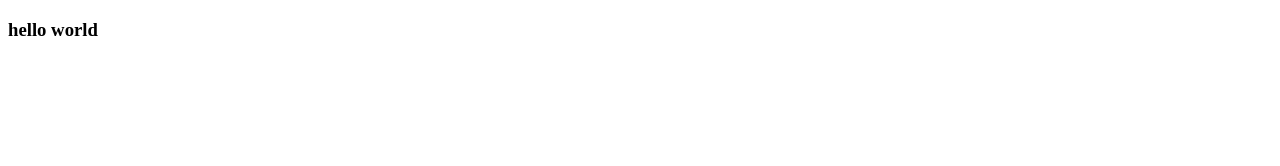
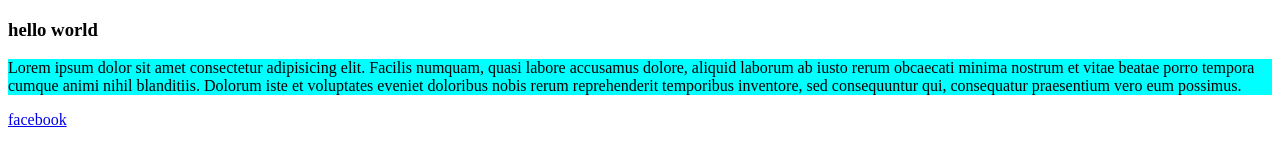
Before and after one commit to GaneshTaralekar/SigmaWebdevelopmentCourse, a plain HTML site: page video34567/structure.html in a window 1280 px wide. Drawn offline with Linux system fonts and the light colour scheme.

Commit message:
questions.txt file is added

```diff
--- a/video34567/structure.html
+++ b/video34567/structure.html
@@ -7,6 +7,8 @@
 </head>
 <body>
     <h3>hello world</h3>
+    <p style="background-color: aqua;">Lorem ipsum dolor sit amet consectetur adipisicing elit. Facilis numquam, quasi labore accusamus dolore, aliquid laborum ab iusto rerum obcaecati minima nostrum et vitae beatae porro tempora cumque animi nihil blanditiis. Dolorum iste et voluptates eveniet doloribus nobis rerum reprehenderit temporibus inventore, sed consequuntur qui, consequatur praesentium vero eum possimus.</p>
+    <a href="https://www.facebook.com/" target="_blank">facebook</a>
 
 </body>
 </html>
```
Also changed, not shown: video34567/questions.txt (added).
